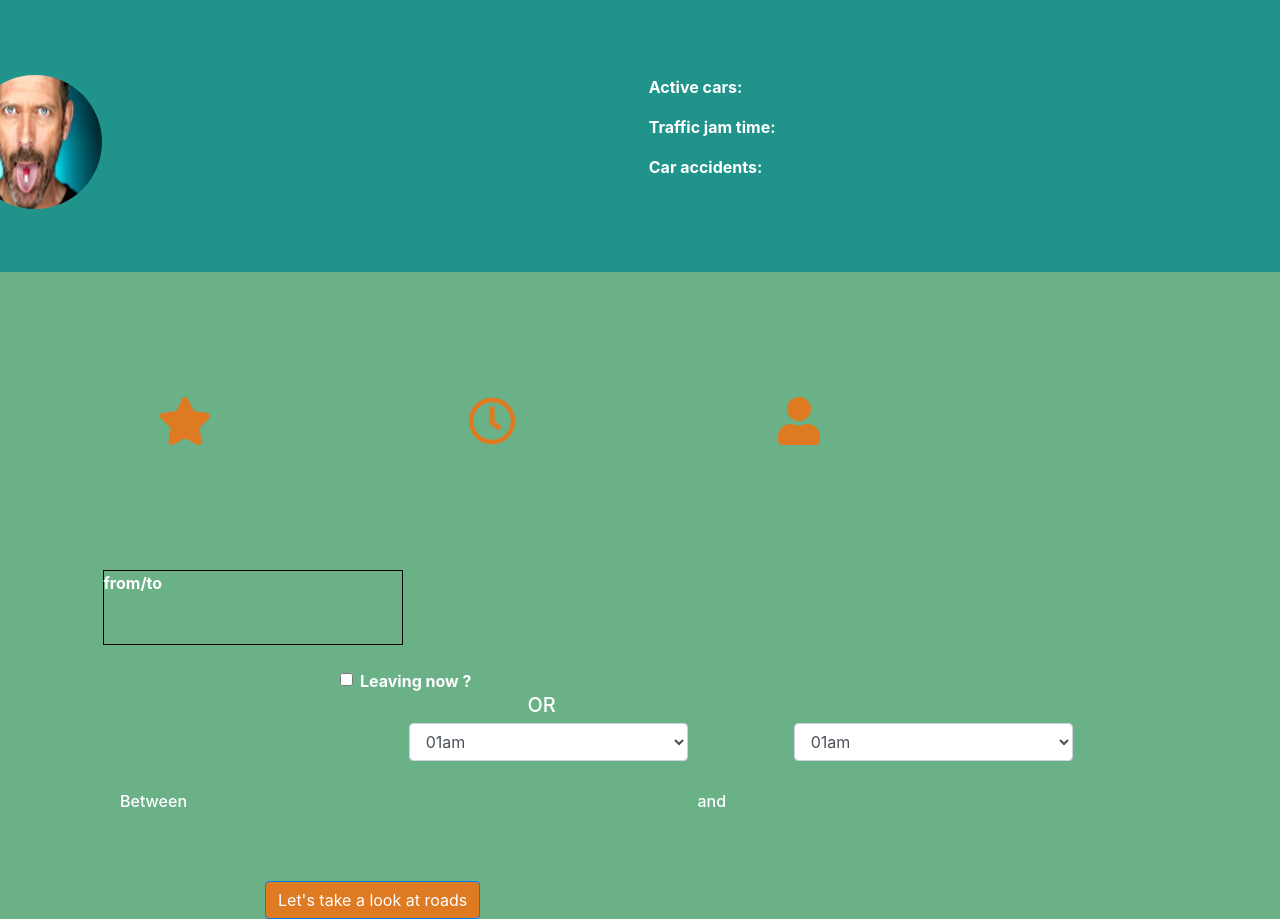
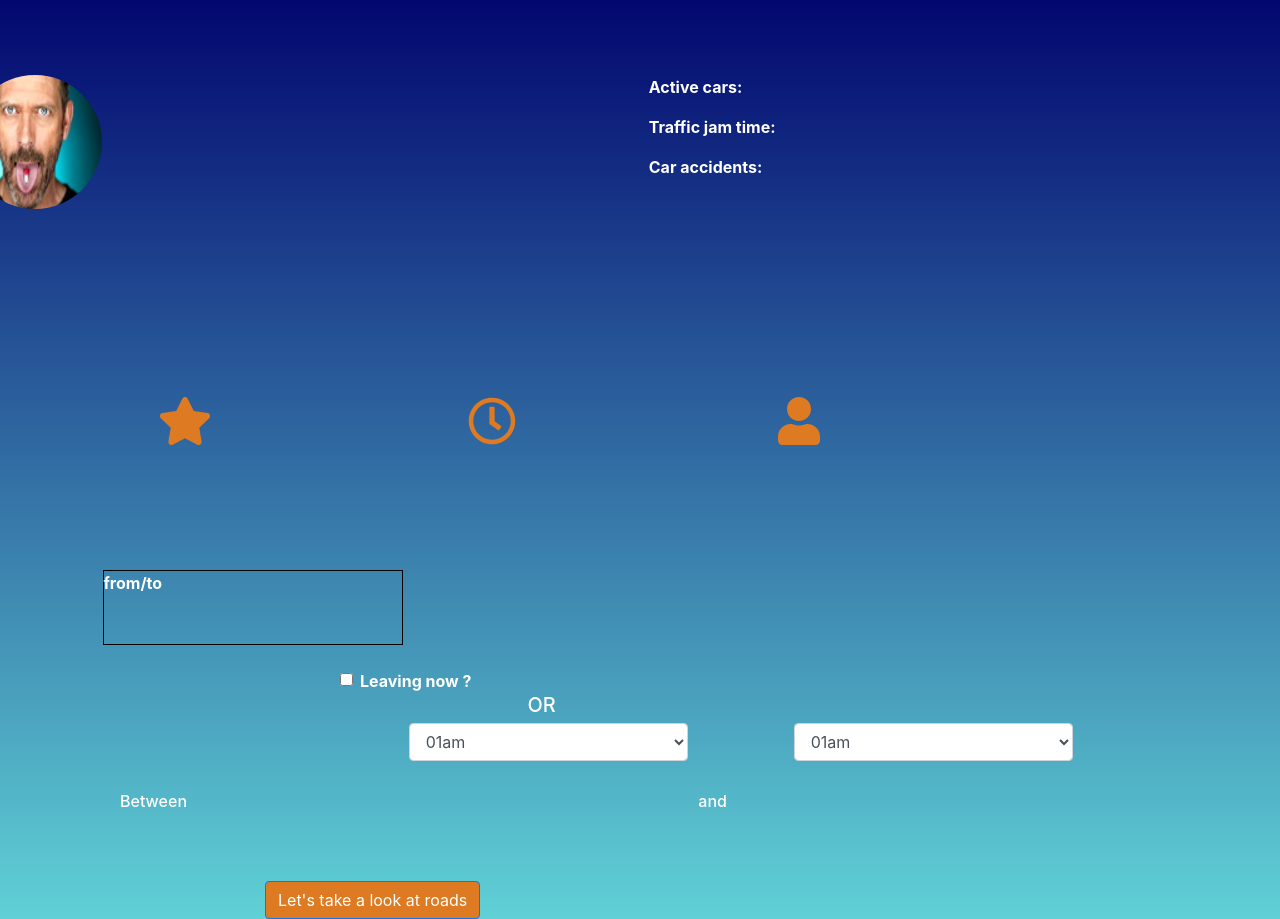
Before and after one commit to Domoso/Traffic_surfer, a plain HTML site: page main.html in a window 1280 px wide. Shown: the top 919 px of the page. Drawn offline with nearby package versions, Linux system fonts and the light colour scheme.

Commit message:
nouvelle idée de couleurs

```diff
--- a/assets/style/css/style.scss
+++ b/assets/style/css/style.scss
@@ -1,5 +1,5 @@
 body {
-	background-color: #6AB187;
+	background: linear-gradient(#02076F, #60D1D6);
 	color: white;
 	font-weight: bold;
 }
@@ -16,7 +16,6 @@ header {
 	margin-left: -5%;
 	padding-top: 6%;
 	padding-bottom: 5%;
-	background-color: #20948B;
 }
 
 .trafficsurferimg {
@@ -68,3 +67,7 @@ header {
 	margin-left: 20%;
 	background-color: #DE7A22;
 }
+
+.and {
+	margin-left:1%;
+}
--- a/main.html
+++ b/main.html
@@ -82,7 +82,7 @@
 			      	</select>
 			    </div>
 			    <div class="col-1">
-			    	<h6>and</h6>
+			    	<h6 class="and">and</h6>
 			    </div>
 			    <div class="form-group col-3 time2">
 			      	<label for="inputHour1"></label>
```
Also changed, not shown: assets/style/css/style.css, 1 other file.
